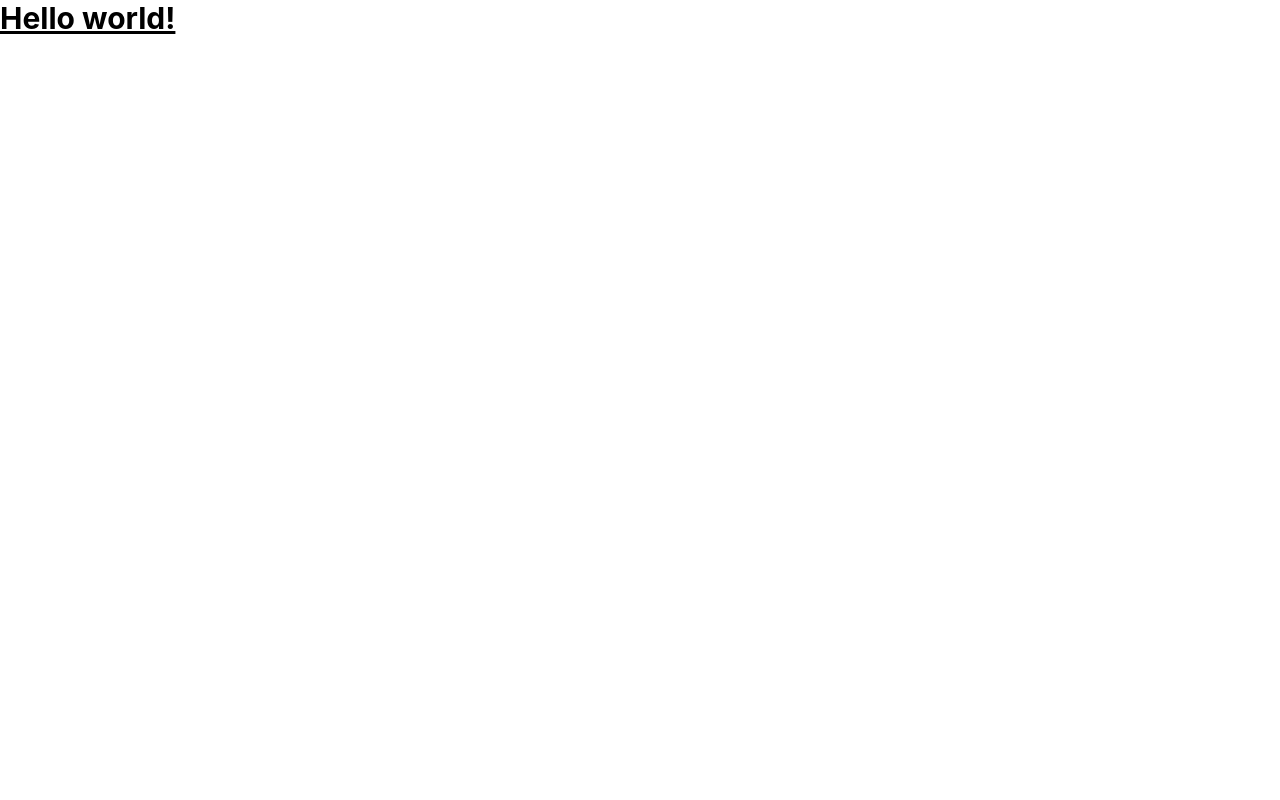
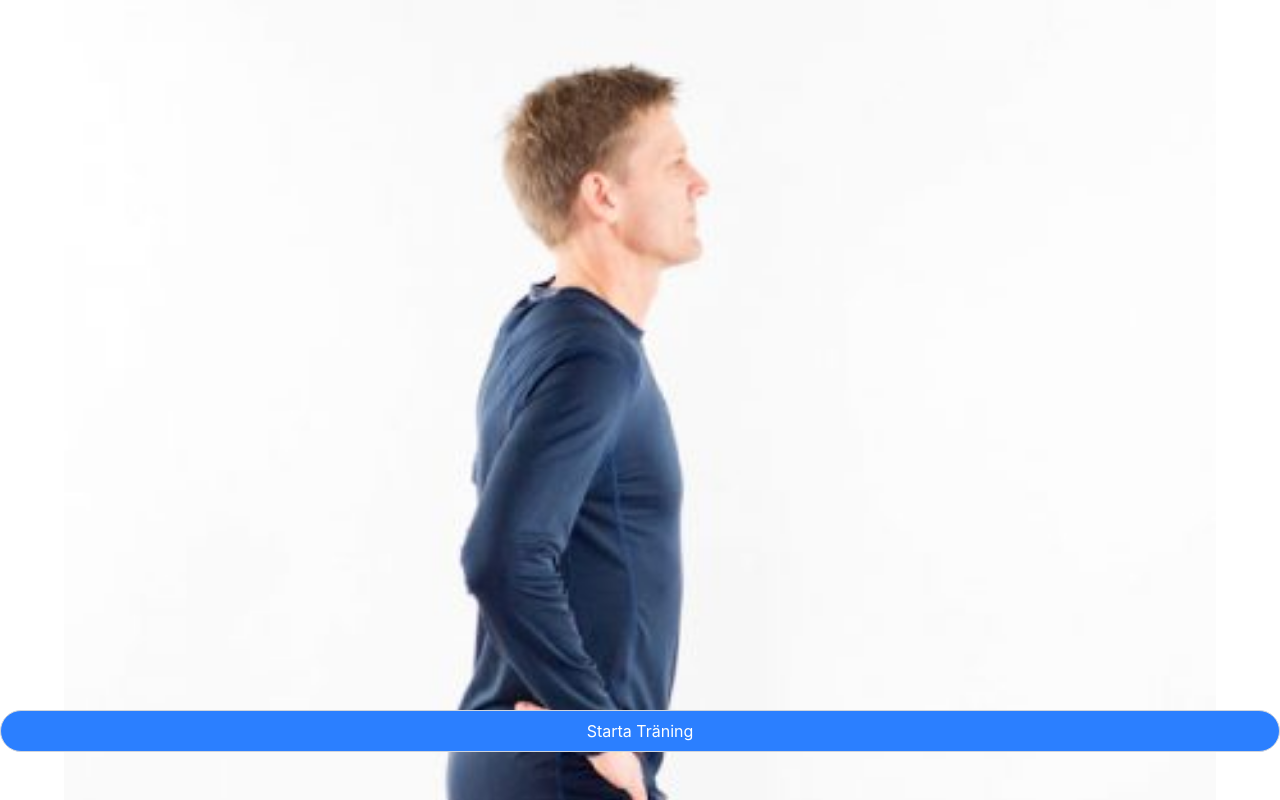
Before and after one commit to SEP400-Group-1/senior-fitness-app, a Vue app: page / in a window 1280 px wide. Shown: the top 800 px of the page. Built offline with nearby package versions, Linux system fonts and the light colour scheme.

Commit message:
start sum shis

```diff
--- a/src/App.vue
+++ b/src/App.vue
@@ -1,7 +1,11 @@
-<script setup></script>
+<script setup>
+import Form from './components/Form.vue'
+import Start_workout_page from './components/Start_workout_page.vue'
+</script>
 
 <template>
-  <h1 class="text-3xl font-bold underline">Hello world!</h1>
+  <Start_workout_page />
+
 </template>
 
 <style scoped></style>
--- /dev/null
+++ b/src/components/Form.vue
@@ -0,0 +1,17 @@
+<script setup>
+
+</script>
+
+<template>
+<h1 class="test">Test</h1>
+<form>
+  <label class="block">
+    <input type="email" class="peer border border-gray-300 p-2 rounded-full" placeholder="edit me"/>
+    <p class="invisible peer-invalid:visible text-red-500 text-sm "></p>
+  </label>
+</form>
+</template>
+
+<style scoped>
+
+</style>
--- /dev/null
+++ b/src/components/Start_workout_page.vue
@@ -0,0 +1,19 @@
+<script setup>
+import knabojImage from '../assets/images/knaboj.jpg'
+</script>
+
+<template>
+    <div class="min-h-screen flex flex-col">
+        <div class="bg-white-200" >
+            <img :src="knabojImage" alt="Start workout" class="mx-auto block w-[90%] h-auto"/>
+        </div>
+
+        <main class="flex-1 bg-linear-to-t from-orange-200 to-white">
+        <button class="rounded-full border w-full  fixed bottom-12 bg-blue-500 text-white  border-gray-300 p-2" >Starta Träning</button>
+        </main>
+    </div>
+</template>
+
+<style scoped>
+
+</style>
```
Also changed, not shown: src/assets/images/knaboj.jpg (added).
